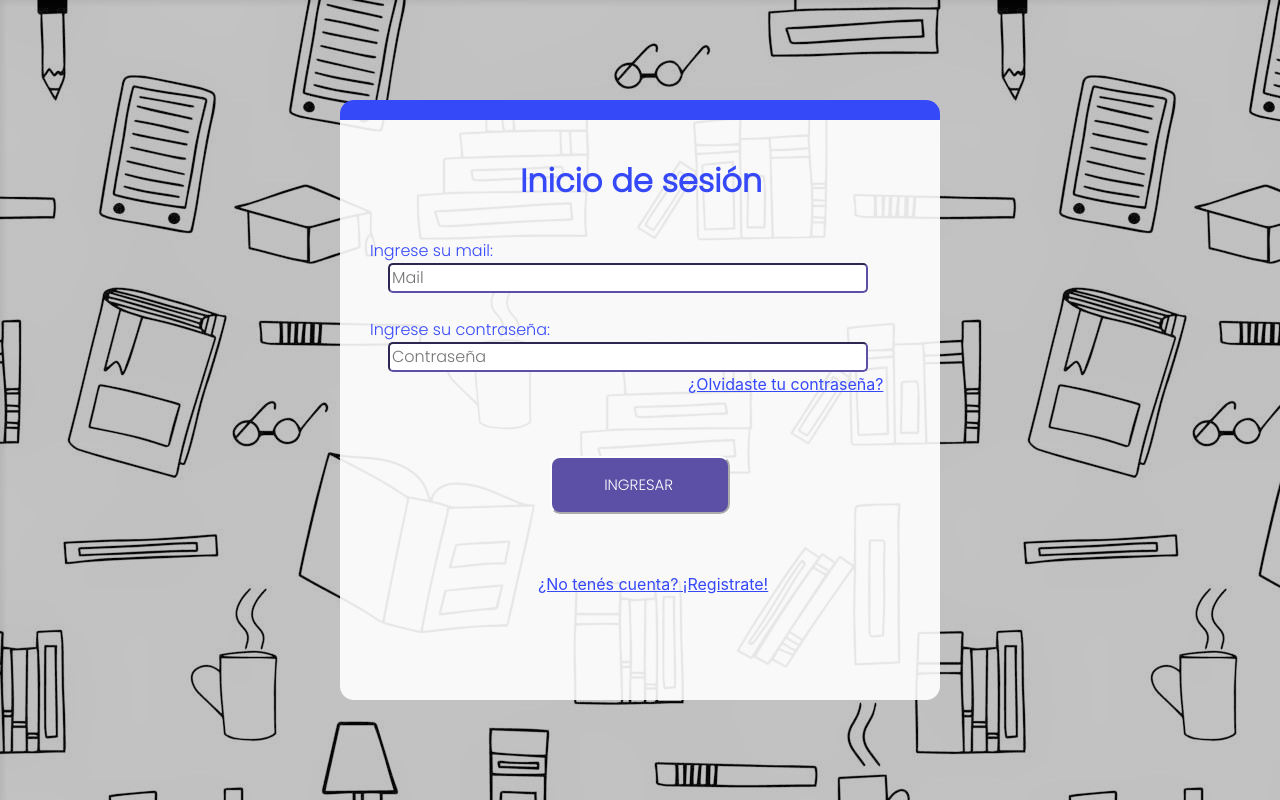
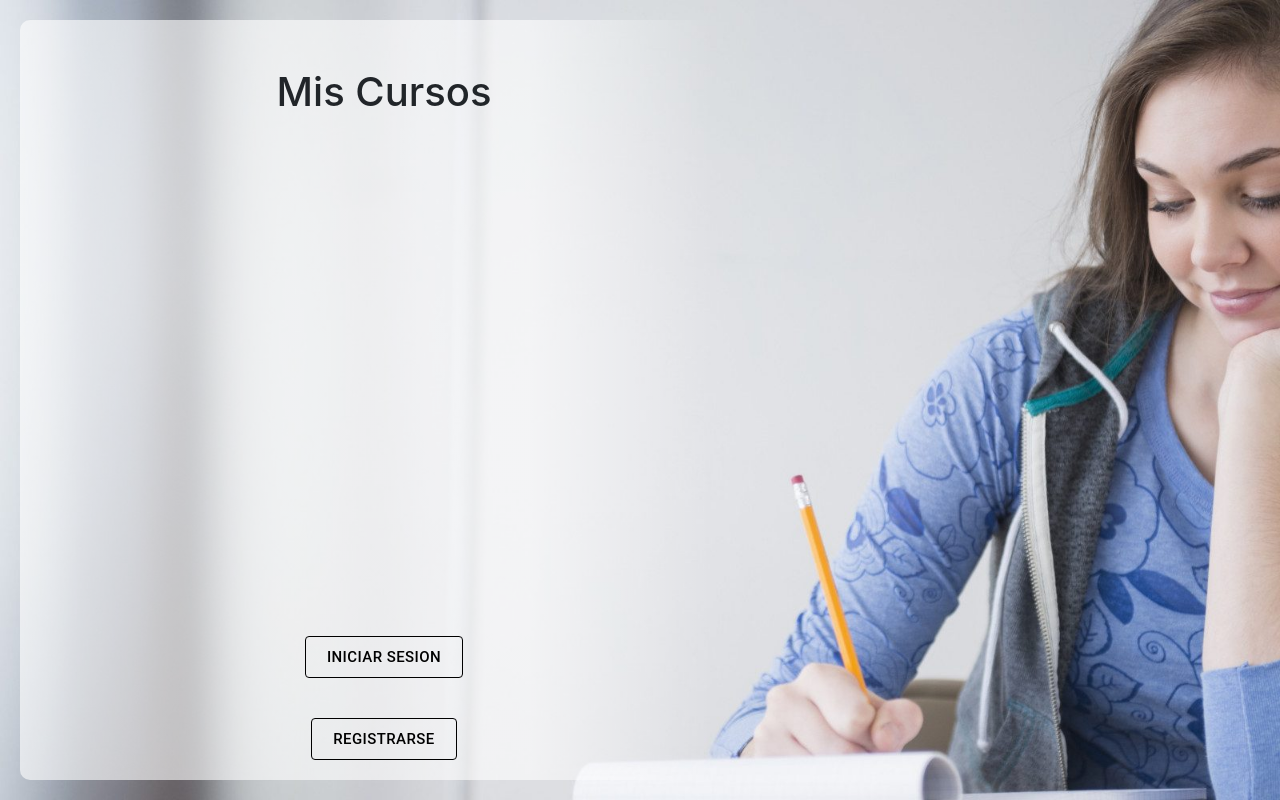
Before and after one commit to IgnacioSorgentini/Pagina-Web-Market-Profesores, a React (Create React App) app: page / in a window 1280 px wide. Built offline with nearby package versions, Linux system fonts and the light colour scheme; a web font is replaced by a local one.

Commit message:
Arrancnado estructura general de la Pantalla Principal

```diff
--- a/src/App.jsx
+++ b/src/App.jsx
@@ -19,6 +19,7 @@ import MenuAlumno from './Componentes/Menu/MenuAlumno';
 import MenuProfesor from './Componentes/Menu/MenuProfesor';
 import Contrataciones from './Pantallas/Contrataciones';
 import ComentariosProfesor from './Pantallas/Comentarios-profesor';
+import PantallaPrincipal from './Pantallas/Pantalla-principal';
 
 
 function App() {
@@ -30,7 +31,7 @@ function App() {
       <Router>
         <div className="contenedor-rutas">
          <Routes>
-          <Route path="/" exact element={<InicioSesion/>}/>
+          <Route path="/" exact element={<PantallaPrincipal/>}/>
           <Route path="/comentariosAlumno" element={<ComentariosAlumno/>}/>
           <Route path="/misClasesAlumno" element={<MisClasesAlumno/>}/>
           <Route path="/contratarClase" element={<ContratarCLase/>}/>
--- /dev/null
+++ b/src/Hojas-de-estilo/PantallaPrincipal.css
@@ -0,0 +1,13 @@
+.PantallaPrincipal{
+    min-width: 100%;
+    min-height: 100vh;
+    box-sizing: border-box;
+    display: flex;
+    background-image: url('../Imagenes/imagenPantallaPrincipal.jpg');
+    background-repeat: no-repeat;
+    background-size: cover;
+}
+
+.fondoGradiente{
+    background-image: linear-gradient(90deg, rgba(255, 255, 255, .6) 70%, transparent 95%);
+}
--- /dev/null
+++ b/src/Pantallas/Pantalla-principal.jsx
@@ -0,0 +1,27 @@
+import React from "react";
+import '../Hojas-de-estilo/PantallaPrincipal.css';
+import Button from '@mui/material/Button';
+
+function PantallaPrincipal() {
+    return(
+        <div className="PantallaPrincipal">
+            <div style={{minWidth:"60%", display:"flex", flexDirection:"column", padding:"20px", boxSizing:"border-box", }}>
+                <div style={{minWidth:"100%", minHeight:"100%", display:"flex", flexDirection:"column", borderRadius:"10px"}} className="fondoGradiente">
+                    <div style={{minHeight:"20%", minWidth:"100%", boxSizing:"border-box", display:"flex", justifyContent:"center", alignItems:"center" }}>
+                        <h1>Mis Cursos</h1>
+                    </div>
+                    <div style={{minHeight:"80%", minWidth:"100%", boxSizing:"border-box", display:"flex", flexDirection:"column", justifyContent:"end", alignItems:"center"}}>
+                        <div style={{minWidth:"60%", boxSizing:"border-box", display:"flex", justifyContent:"center"}}>
+                            <Button variant="outlined" size="large" style={{margin:"20px", color:"black", borderColor:"black"}} disableElevation>Iniciar sesion</Button>
+                        </div>
+                        <div style={{minWidth:"60%", boxSizing:"border-box", display:"flex", justifyContent:"center"}}>
+                            <Button variant="outlined" size="large" style={{margin:"20px", color:"black", borderColor:"black"}}>Registrarse</Button>
+                        </div>
+                    </div>
+                </div>
+            </div>
+        </div>
+    )
+}
+
+export default PantallaPrincipal;
```
Also changed, not shown: src/Imagenes/imagenPantallaPrincipal.jpg (added).
